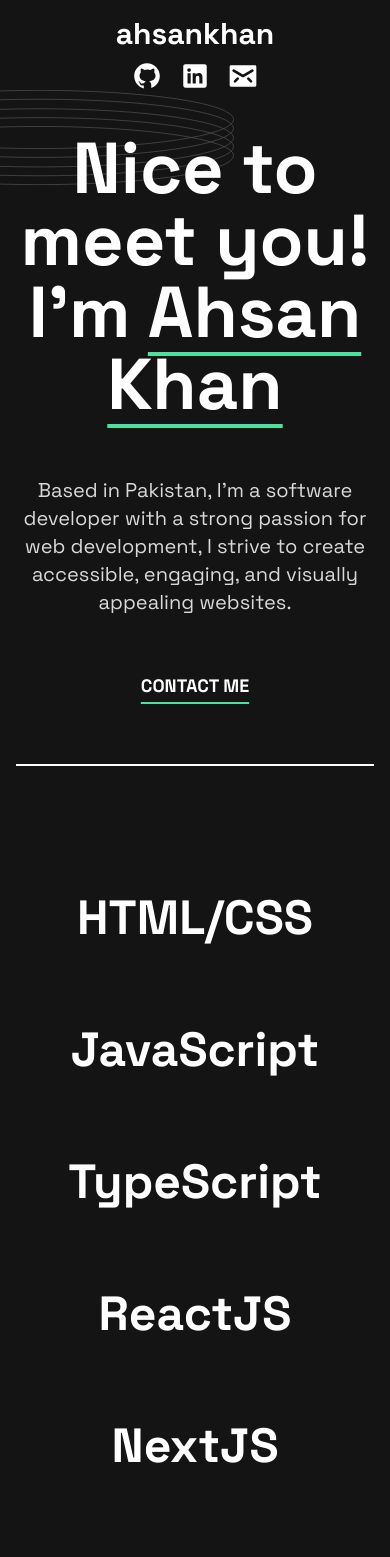
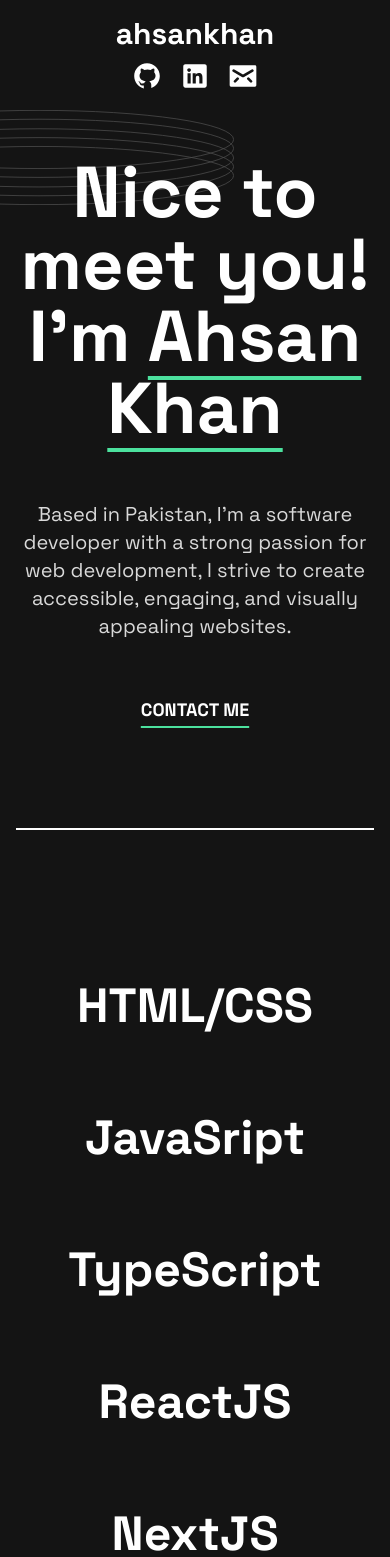
Before and after one commit to ahsankhan99/portfolio, a Next.js app: page / in a window 390 px wide. Shown: the top 1557 px of the page. Built offline with nearby package versions, Linux system fonts and the light colour scheme; no server answers.

Commit message:
add framer motion animations

```diff
--- a/components/Hero.js
+++ b/components/Hero.js
@@ -1,25 +1,23 @@
 import React from 'react'
 import Button from './Button'
-import Fade from 'react-reveal/Fade';
+import { motion } from "framer-motion"
+import { fadeIn } from '@/framer/variants'
 
 const Hero = () => {
+
     return (
         <>
-            <img src='/pattern-rings.svg' alt='bg ring pattern' className='absolute top-[90px] right-auto left-0  -translate-x-[40%] ' />
-            <div className='font-space max-w-[1240px] m-auto p-4'>
+            <img src='/pattern-rings.svg' alt='bg ring pattern' className='absolute top-[110px] right-auto left-0  -translate-x-[40%] ' />
+            <div className='font-space max-w-[1240px] mx-auto px-4 py-10'>
                 <div>
-                    <Fade ssrReveal={true} top delay={200} duration={1500}>
-                        <h1 className='text-center sm:text-left font-bold text-7xl text-text1'>Nice to meet you!
-                            <br />
-                            I'm <span className='underline underline-offset-[15px] decoration-4 decoration-accent'>Ahsan Khan</span>
-                        </h1>
-                    </Fade>
-                    <Fade ssrReveal={true} left delay={400} duration={1500}>
-                        <p className='text-center sm:text-start text-xl text-text2 my-14 max-w-[600px]'>Based in Pakistan, I'm a software developer with a strong passion for web development, I strive to create accessible, engaging, and visually appealing websites.</p>
-                    </Fade>
+                    <motion.h1 variants={fadeIn('down', 0.3)} initial='hidden' whileInView={'show'} viewport={{ once: false, amount: 0.7 }} className='text-center sm:text-left font-bold text-7xl text-text1'>Nice to meet you!
+                        <br />
+                        I'm <span className='underline underline-offset-[15px] decoration-4 decoration-accent'>Ahsan Khan</span>
+                    </motion.h1>
+                    <motion.p variants={fadeIn('right', 0.7)} initial='hidden' whileInView={'show'} viewport={{ once: false, amount: 0.7 }} className='text-center sm:text-start text-xl text-text2 my-14 max-w-[600px]'>Based in Pakistan, I'm a software developer with a strong passion for web development, I strive to create accessible, engaging, and visually appealing websites.</motion.p>
                 </div>
                 <Button title="Contact me" href="#contact" />
-                <div className='border-bottom-solid border-text1 border-b-2 my-16' />
+                <div className='border-bottom-solid border-text1 border-b-2 py-5 my-16' />
             </div >
         </>
     )
--- a/components/Navbar.js
+++ b/components/Navbar.js
@@ -1,14 +1,30 @@
-import Image from 'next/image'
 import Link from 'next/link'
 import React from 'react'
 import { GithubIcon, LinkedinIcon, MailIcon } from './SvgIcon'
-import { Fade } from 'react-reveal'
-
+import { motion } from "framer-motion"
 
 const Navbar = () => {
+    const variants = {
+        hidden: {
+            opacity: 0,
+        },
+        show: {
+            opacity: 1,
+            transition: {
+                duration: 4,
+                delay: 0.9,
+                ease: [0, 0.71, 0.2, 1.01],
+            },
+        },
+    }
+
     return (
-        <Fade delay={1000} duration={2000} ssrReveal={true}>
-            <div className='max-w-[1240px] m-auto flex flex-col sm:flex-row justify-between items-center p-4'>
+        <motion.div
+            variants={variants}
+            initial={'hidden'}
+            whileInView={'show'}
+            viewport={{ once: true }}
+            className='max-w-[1240px] m-auto flex flex-col sm:flex-row justify-between items-center p-4'>
             <Link href='/'>
                 <h1 className='font-bold text-3xl font-space text-text1 hover:text-accent ease-in-out duration-300'>ahsankhan</h1>
             </Link>
@@ -23,8 +39,7 @@
                     <MailIcon className='hover:fill-accent ease-in-out duration-300 w-8 h-8' />
                 </Link>
             </div>
-            </div>
-        </Fade>
+        </motion.div>
     )
 }
 
--- a/components/Project.js
+++ b/components/Project.js
@@ -3,18 +3,24 @@
 import Slider from './Slider'
 import { BiLinkExternal } from 'react-icons/bi';
 import Link from 'next/link';
-
+import { motion } from "framer-motion"
+import { fadeIn } from '@/framer/variants';
 
 const Project = ({ title, stack, slides, link }) => {
+
     return (
-        <div className='text-start'>
-
+        <motion.div
+            variants={fadeIn('down', 0.3)}
+            initial={'hidden'}
+            whileInView={'show'}
+            viewport={{ once: true }}
+            className='text-start'>
             <h1 className='text-text1 font-space text-2xl font-bold mt-8 px-4'>{title} {link && <Link href={link} className='inline' target='_blank'><BiLinkExternal className='inline' /></Link>}</h1>
             <Slider slides={slides} />
             <div className='grid grid-cols-2 sm:grid-cols-3 gap-1'>
                 {stack.map((item, index) => <p key={index} className='mr-3 text-xl font-semibold uppercase font-space p-4'>{item}</p>)}
             </div>
-        </div>
+        </motion.div >
     )
 }
 
--- a/components/Projects.js
+++ b/components/Projects.js
@@ -2,7 +2,7 @@
 import Button from './Button'
 import Project from './Project'
 import { SliderData } from '../data/SliderData';
-import Fade from 'react-reveal/Fade';
+import { motion } from "framer-motion"
 
 const Projects = () => {
     return (
@@ -14,15 +14,13 @@
                 <Button title="Contact me" href='#contact' className='mb-5' />
             </div>
             <div className='grid sm:grid-cols-2 text-center gap-5 text-text1'>
-                <Fade top distance="5%">
-                    <Project title='SmileCare' stack={['ReactJS', 'TailwindCSS']} slides={SliderData.smilecare} />
-                    <Project title='Lifestyle - Ecommerce' stack={['HTML', 'CSS', 'JS', 'Bootstrap', 'PHP', 'MySQL']} slides={SliderData.lifestyle} />
-                    <Project link='https://shortly-url-shortner.vercel.app/' title='Shortly' stack={['NextJS', 'TypeScript', 'TailwindCSS']} slides={SliderData.shortly} />
-                    <Project link='https://ip-address-tracker-nu.vercel.app/' title='IP Address Tracker' stack={['NextJS', 'TypeScript', 'TailwindCSS']} slides={SliderData.iat} />
-                    <Project title='Ghost of Helheim (FYP)' stack={['C#', 'Unity']} slides={SliderData.goh} />
-                </Fade>
+                <Project title='SmileCare' stack={['ReactJS', 'TailwindCSS']} slides={SliderData.smilecare} />
+                <Project title='Lifestyle - Ecommerce' stack={['HTML', 'CSS', 'JS', 'Bootstrap', 'PHP', 'MySQL']} slides={SliderData.lifestyle} />
+                <Project link='https://shortly-url-shortner.vercel.app/' title='Shortly' stack={['NextJS', 'TypeScript', 'TailwindCSS']} slides={SliderData.shortly} />
+                <Project link='https://ip-address-tracker-nu.vercel.app/' title='IP Address Tracker' stack={['NextJS', 'TypeScript', 'TailwindCSS']} slides={SliderData.iat} />
+                <Project title='Ghost of Helheim (FYP)' stack={['C#', 'Unity']} slides={SliderData.goh} />
             </div>
-        </div>
+        </div >
     )
 }
 
--- a/components/Skills.js
+++ b/components/Skills.js
@@ -1,43 +1,24 @@
 import React from 'react'
-import Fade from 'react-reveal/Fade';
+import { motion } from "framer-motion"
+import { fadeIn } from '@/framer/variants'
 
 const Skills = () => {
+    const skills = [' HTML/CSS', 'JavaSript', 'TypeScript', 'ReactJS', 'NextJS', 'TailwindCSS', 'React Native', 'C#', 'Unity'];
     return (
-        <div className='relative'>
-            <div className='justify-center max-w-[1240px] font-space m-auto p-4 grid lg:grid-cols-3 md:grid-cols-2 gap-5 overflow-x-hidden'>
-                <Fade top distance="20%" delay={600} ssrReveal={true} opposite>
-                    <h2 className='text-text1 text-center text-5xl font-black p-8 '>
-                        HTML/CSS
-                    </h2>
-                    <h2 className='text-text1 text-center text-5xl font-black p-8'>
-                        JavaScript
-                    </h2>
-                    <h2 className='text-text1 text-center text-5xl font-black p-8'>
-                        TypeScript
-                    </h2>
-                    <h2 className='text-text1 text-center text-5xl font-black p-8'>
-                        ReactJS
-                    </h2>
-                    <h2 className='text-text1 text-center text-5xl font-black p-8'>
-                        NextJS
-                    </h2>
-                    <h2 className='text-text1 text-center text-5xl font-black p-8'>
-                        TailwindCSS
-                    </h2>
-                    <h2 className='text-text1 text-center text-5xl font-black p-8'>
-                        React Native
-                    </h2>
-                    <h2 className='text-text1 text-center text-5xl font-black p-8'>
-                        C#
-                    </h2>
-                    <h2 className='text-text1 text-center text-5xl font-black p-8'>
-                        Unity
-                    </h2>
-                </Fade>
+        <div className='max-w-[1240px] mx-auto relative'>
+            <div
+                className='justify-center font-space m-auto
+                 p-4 grid lg:grid-cols-3 md:grid-cols-2 gap-5 overflow-x-hidden'>
+                {skills.map((skill, index) => <motion.h2 variants={fadeIn('down', 0.3)}
+                    initial={'hidden'}
+                    whileInView={'show'}
+                    viewport={{ once: true, amount: 0.1 }} key={index} className='text-text1 text-center text-5xl font-black p-8 '>{skill}</motion.h2>)}
+
+
             </div>
             <img src='/pattern-rings.svg' alt='bg ring pattern' className='absolute bottom-[10rem] right-0 left-auto translate-x-[50%] overflow-x-hidden' />
-            <div className=' max-w-[1240px] m-auto p-4'>
-                <div className='border-bottom-solid border-text1 border-b-2 my-16 justify-center    ' />
+            <div className='m-auto p-4'>
+                <div className='border-bottom-solid border-text1 border-b-2 my-16 py-5 justify-center' />
             </div>
         </div>
     )
--- /dev/null
+++ b/framer/variants.js
@@ -0,0 +1,20 @@
+export const fadeIn = (direction, delay) => {
+    return {
+        hidden: {
+            y: direction === 'up' ? 80 : direction === 'down' ? -80 : 0,
+            opacity: 0,
+            x: direction === 'left' ? 80 : direction === 'right' ? -80 : 0,
+        },
+        show: {
+            y: 0,
+            x: 0,
+            opacity: 1,
+            transition: {
+                type: 'tween',
+                duration: 1.2,
+                delay: delay,
+                ease: [0.25, 0.25, 0.25, 0.75],
+            },
+        },
+    };
+};
--- a/package.json
+++ b/package.json
@@ -11,11 +11,11 @@
   "dependencies": {
     "@next/font": "13.1.6",
     "firebase": "^9.18.0",
+    "framer-motion": "^10.12.7",
     "next": "13.1.6",
     "react": "18.2.0",
     "react-dom": "18.2.0",
     "react-icons": "^4.7.1",
-    "react-reveal": "^1.2.2",
     "react-toastify": "^9.1.2"
   },
   "devDependencies": {
```
Also changed, not shown: components/Contact.js (+6 -10 lines), 1 other file (tests, documents, lock files or other folders). Lines whose indentation alone changed are shown as unchanged.
